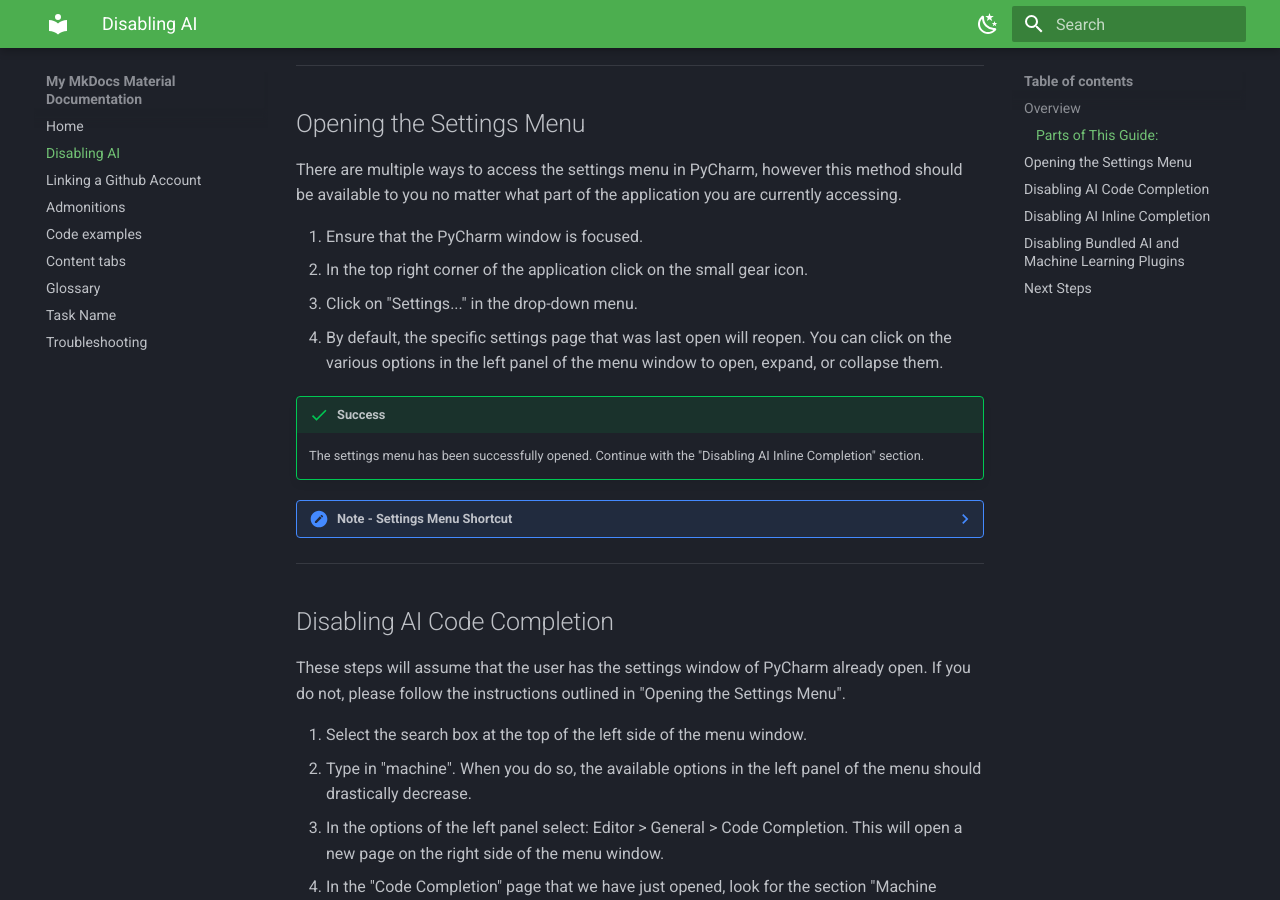
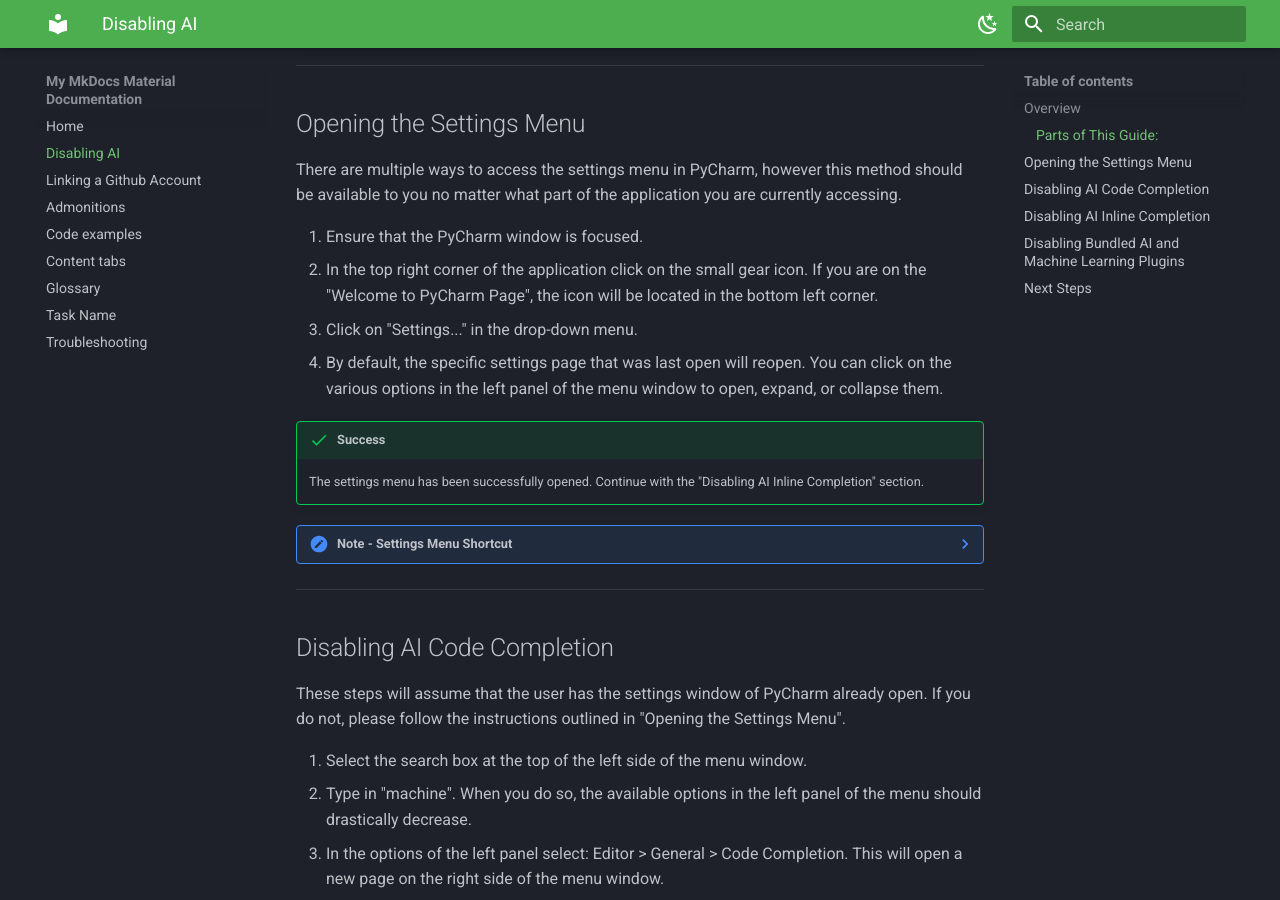
Before and after one commit to farahalterman/mkdocsDemo, an MkDocs documentation site: the page built from docs/Disabling-AI.md, in a window 1280 px wide and 900 px high, scrolled down 912 px. Built offline with MkDocs 1.6.1 and Material for MkDocs 9.7.7, drawn with Linux system fonts in a browser that asks for light colours.

Commit message:
Update settings instructions

```diff
--- a/docs/Disabling-AI.md
+++ b/docs/Disabling-AI.md
@@ -44,7 +44,8 @@ There are multiple ways to access the settings menu in PyCharm, however this met
 what part of the application you are currently accessing.
 
 1. Ensure that the PyCharm window is focused.
-2. In the top right corner of the application click on the small gear icon.
+2. In the top right corner of the application click on the small gear icon. If you are on the "Welcome to PyCharm Page",
+the icon will be located in the bottom left corner.
 3. Click on "Settings..." in the drop-down menu.
 4. By default, the specific settings page that was last open will reopen. You can click on the various options in the
 left panel of the menu window to open, expand, or collapse them.
@@ -74,8 +75,8 @@ Under that uncheck the checkbox beside "Sort completion suggestions based on mac
 
     ??? note "Note - Highlighted Options"
 
-        Because we have used the search feature, the menu has already highlighted the section and checkbox we are looking
-        for. This will happen anytime the search is used to locate a setting.
+        Because we have used the search feature, the menu has already highlighted the section and checkbox we are
+        looking for. This will happen anytime the search is used to locate a setting.
 
 !!! success "Success"
 
@@ -98,8 +99,8 @@ completion suggestions". Uncheck that box, the rest of the options on this page
 
     ??? note "Note - Highlighted Options"
 
-        Because we have used the search feature, the menu has already highlighted the section and checkbox we are looking
-        for. This will happen anytime the search is used to locate a setting.
+        Because we have used the search feature, the menu has already highlighted the section and checkbox we are
+        looking for. This will happen anytime the search is used to locate a setting.
 
 !!! success "Success"
 
```
